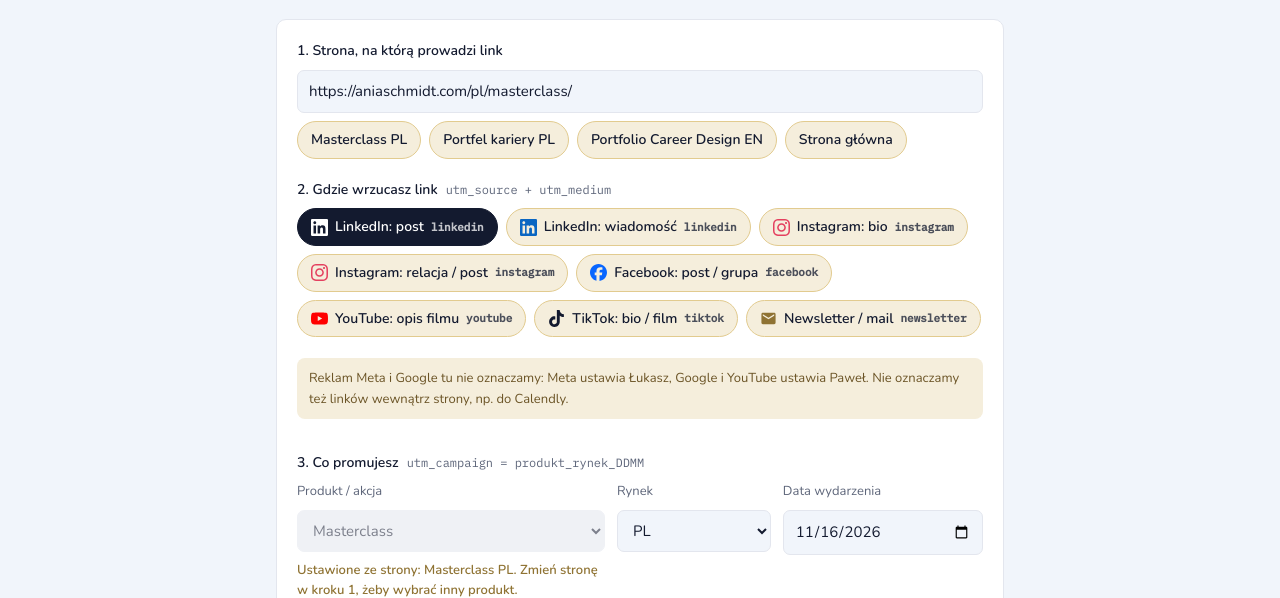
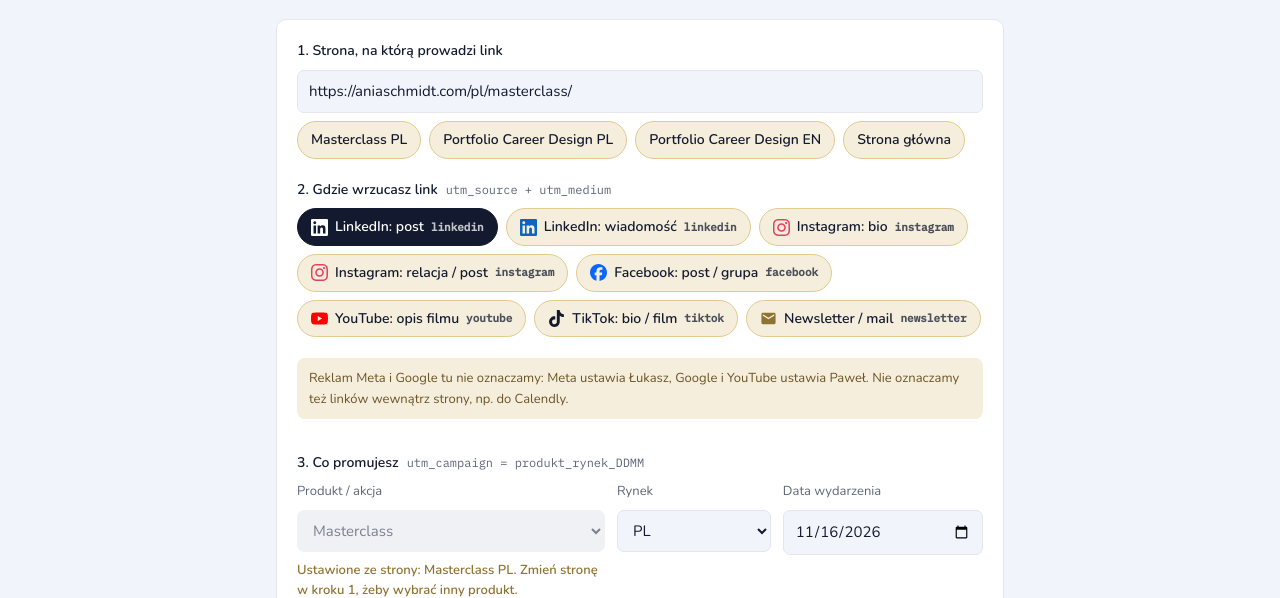
Before and after one commit to somesynergy-cpu/kreator-utm, a plain HTML site: page index.html in a window 1280 px wide. Shown: the part 202-800 px from the top of the page. Drawn offline with nearby package versions, Linux system fonts and the light colour scheme; a web font is replaced by a local one.

Commit message:
Portfel kariery PL -> Portfolio Career Design PL (pcd_pl)
Co-Authored-By: Claude Opus 5.5 <noreply@anthropic.com>

```diff
--- a/index.html
+++ b/index.html
@@ -139,7 +139,6 @@ details ul { margin: 8px 0 0; padding-left: 20px; color: var(--muted); }
             <option value="masterclass">Masterclass</option>
             <option value="przeglad">Przegląd</option>
             <option value="scoreup">ScoreUp</option>
-            <option value="portfel_kariery">Portfel kariery</option>
             <option value="pcd">Portfolio Career Design</option>
             <option value="__inne">Inne (wpiszę)</option>
           </select>
@@ -203,7 +202,7 @@ details ul { margin: 8px 0 0; padding-left: 20px; color: var(--muted); }
 <script>
 const BASES = [
   { label: "Masterclass PL", url: "https://aniaschmidt.com/pl/masterclass/", product: "masterclass", market: "pl", match: /\/masterclass/ },
-  { label: "Portfel kariery PL", url: "https://aniaschmidt.com/pl/portfel-kariery/", product: "portfel_kariery", market: "pl", match: /\/portfel-kariery/ },
+  { label: "Portfolio Career Design PL", url: "https://aniaschmidt.com/pl/portfel-kariery/", product: "pcd", market: "pl", match: /\/portfel-kariery/ },
   { label: "Portfolio Career Design EN", url: "https://aniaschmidt.com/portfolio-career-design/", product: "pcd", market: "en", match: /\/(portfolio-career-design|landing-pcd-en)/ },
   { label: "Strona główna", url: "https://aniaschmidt.com/" }
 ];
```
